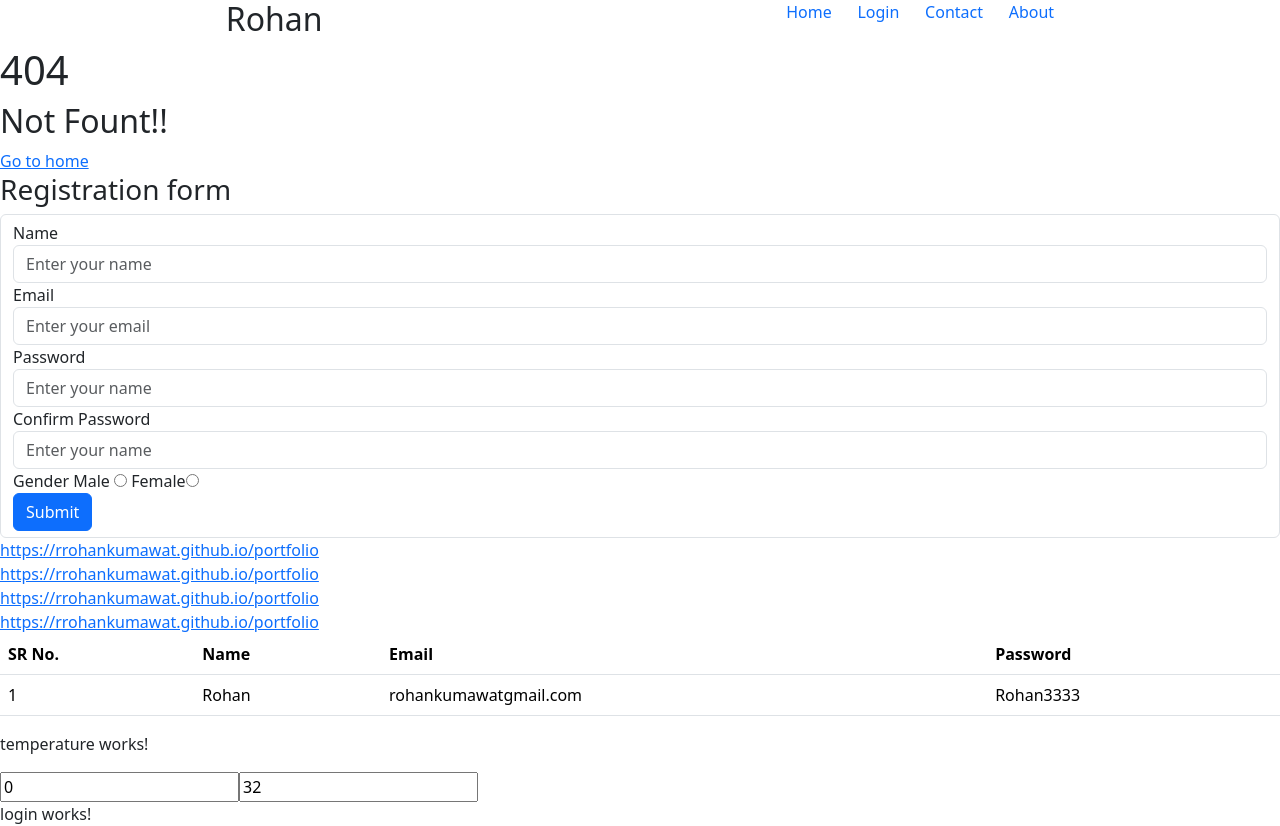
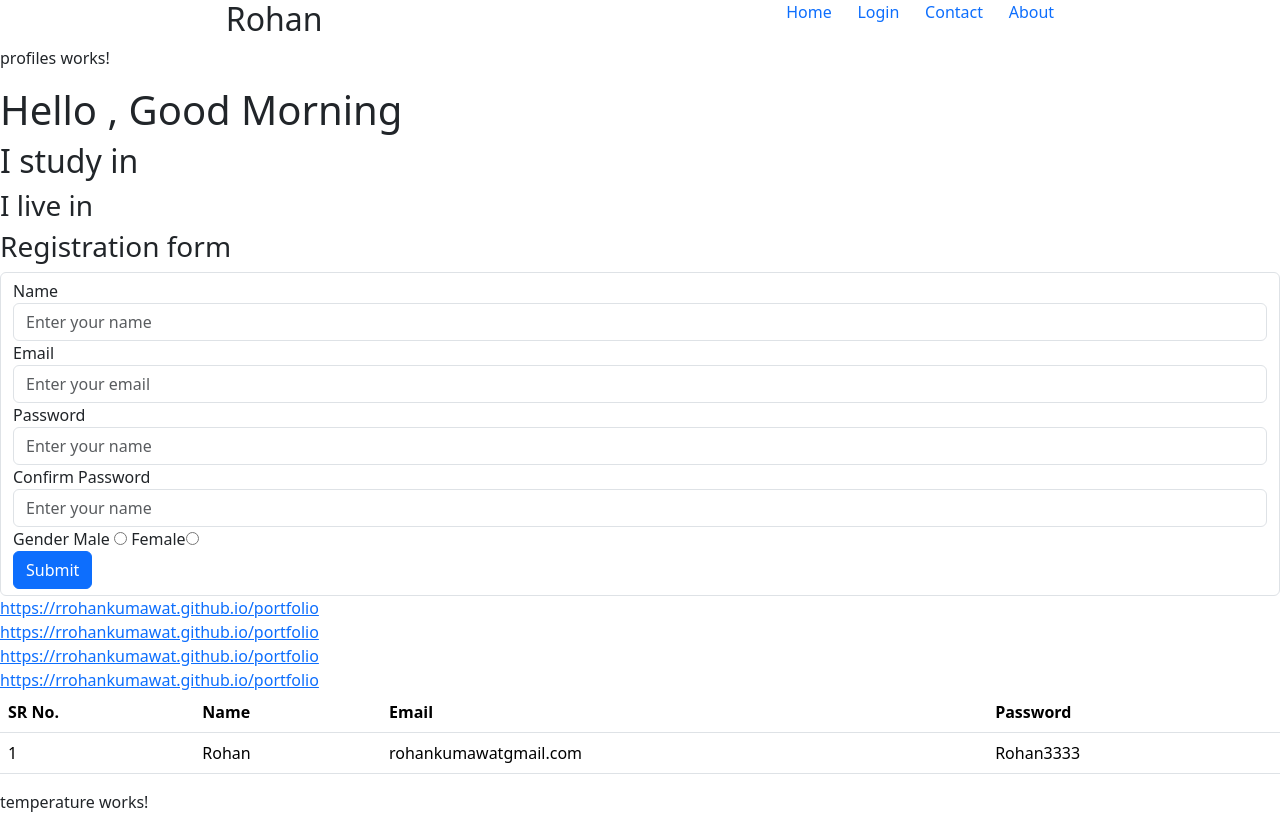
Before and after one commit to rohanpin1/angular-tutorial-10, an Angular app: page /profiles in a window 1280 px wide. Shown: the top 826 px of the page. Built offline with nearby package versions, Linux system fonts and the light colour scheme.

Commit message:
Data Pass Between 2 Pages

```diff
--- a/src/app/app.routes.ts
+++ b/src/app/app.routes.ts
@@ -4,12 +4,14 @@ import { ContactComponent } from './contact/contact.component';
 import { LoginComponent } from './login/login.component';
 import { HomeComponent } from './home/home.component';
 import { WildcardroutingComponent } from './wildcardrouting/wildcardrouting.component';
+import { ProfilesComponent } from './profiles/profiles.component';
 
 export const routes: Routes = [
     {path:'about',component:AboutComponent},
     {path:'contact',component:ContactComponent},
     {path:'login',component:LoginComponent},
     {path:'',component:HomeComponent},
+    {path:'profiles', component:ProfilesComponent},
     {path:'**', component:WildcardroutingComponent} //double ** is used to call the wilcard entry routing
 ];
 
--- a/src/app/home/home.component.html
+++ b/src/app/home/home.component.html
@@ -1 +1,4 @@
 <h1>Home Page</h1>
+<a [routerLink]="['profiles',{name:'Rohan'}]">Go to profile page</a>
+
+<button (click)="goToProfile()"> Go to profile page</button>
--- a/src/app/home/home.component.ts
+++ b/src/app/home/home.component.ts
@@ -1,11 +1,17 @@
 import { Component } from '@angular/core';
+import { Router, RouterLink } from '@angular/router';
 
 @Component({
   selector: 'app-home',
-  imports: [],
+  imports: [RouterLink],
   templateUrl: './home.component.html',
   styleUrl: './home.component.scss'
 })
 export class HomeComponent {
+  constructor(private router:Router){
 
+  }
+  goToProfile(){
+    this.router.navigate(['profiles'],{queryParams:{college:'SBCET Jaipur',city:'jaipur'}})
+  }
 }
--- /dev/null
+++ b/src/app/profiles/profiles.component.html
@@ -0,0 +1,5 @@
+<p>profiles works!</p>
+
+<h1>Hello {{username}}, Good Morning</h1>
+<h2>I study in {{collegeName}}</h2>
+<h3>I live in {{city}}</h3>
--- /dev/null
+++ b/src/app/profiles/profiles.component.ts
@@ -0,0 +1,28 @@
+import { Component } from '@angular/core';
+import { ActivatedRoute } from '@angular/router';
+
+@Component({
+  selector: 'app-profiles',
+  imports: [],
+  templateUrl: './profiles.component.html',
+  styleUrl: './profiles.component.scss'
+})
+export class ProfilesComponent {
+  username: string | null = ""
+  collegeName : any= ""
+  city: any = ""
+  constructor(private route:ActivatedRoute){
+
+  }
+
+  ngOnInit(){
+    let name = this.route.snapshot.paramMap.get('name')
+    console.log(name)
+    this.username = name
+
+    this.route.queryParams.subscribe(paramss =>{
+      this.collegeName = paramss['college']
+      this.city = paramss['city']
+    })
+  }
+}
```
Also changed, not shown: src/app/profiles/profiles.component.scss (added), 1 other file (tests, documents, lock files or other folders).
